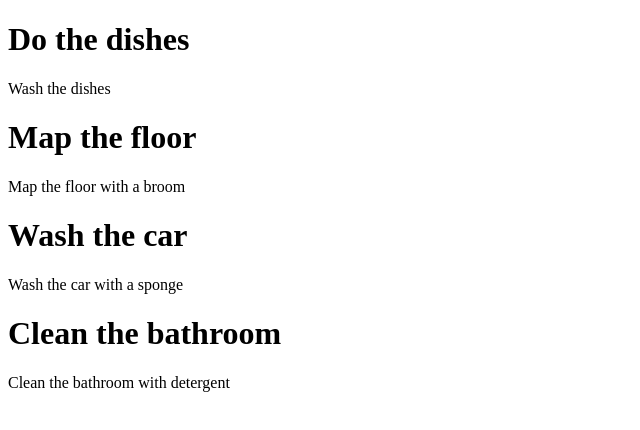
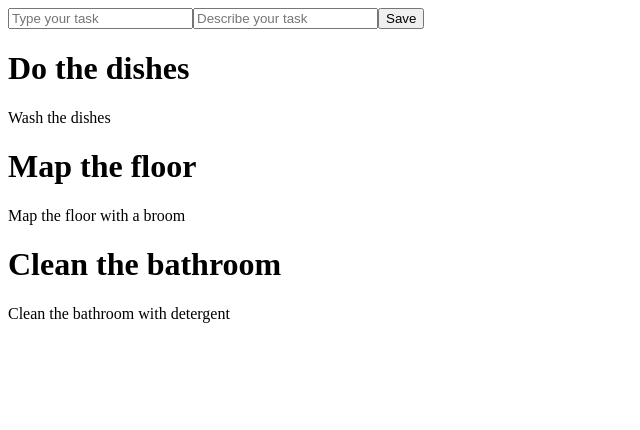
Before and after one commit to wardner/react-task-app, a React (Vite) app: page / in a window 1280 px wide. Shown: the top 430 px of the page, without its empty margins (0-640 px from the left). Built offline with nearby package versions, Linux system fonts and the light colour scheme.

Commit message:
feat: add tasklist component and create title of a new task

```diff
--- a/src/App.jsx
+++ b/src/App.jsx
@@ -1,10 +1,32 @@
+import TaskForm from "./TaskForm";
 import TaskList from "./TaskList";
+import { tasks as data } from "./tasks";
+import { useState, useEffect } from "react";
 
 function App() {
+	const [tasks, setTasks] = useState([]);
+
+	useEffect(() => {
+		setTasks(data);
+	}, []);
+
+	const taskTitle = (title) => {
+		setTasks([
+			...tasks,
+			{
+				title,
+				id: tasks.length,
+				description:
+					"Lorem ipsum dolor sit amet consectetur adipisicing elit. Quisquam, quod.",
+			},
+		]);
+	};
+
 	return (
-		<div>
-			<TaskList />
-		</div>
+		<>
+			<TaskForm taskTitle={taskTitle} />
+			<TaskList tasks={tasks} />
+		</>
 	);
 }
 
--- /dev/null
+++ b/src/TaskForm.jsx
@@ -0,0 +1,24 @@
+import { useState } from "react";
+
+function TaskForm({ taskTitle }) {
+	const [title, setTitle] = useState("");
+
+	const handleSubmit = (e) => {
+		e.preventDefault();
+		taskTitle(title);
+	};
+
+	return (
+		<form onSubmit={handleSubmit}>
+			<input
+				type='text'
+				placeholder='Type your task'
+				onChange={(e) => setTitle(e.target.value)}
+			/>
+			<input type='text' placeholder='Describe your task' />
+			<button>Save</button>
+		</form>
+	);
+}
+
+export default TaskForm;
--- a/src/TaskList.jsx
+++ b/src/TaskList.jsx
@@ -1,13 +1,4 @@
-import { tasks as data } from "./tasks";
-import { useState, useEffect } from "react";
-
-function TaskList() {
-	const [tasks, setTasks] = useState([]);
-
-	useEffect(() => {
-		setTasks(data);
-	}, []);
-
+function TaskList({ tasks }) {
 	if (!tasks.length) {
 		return <h1>It seems that you doesnt have task yet</h1>;
 	}
--- a/src/tasks.js
+++ b/src/tasks.js
@@ -11,11 +11,6 @@ export const tasks = [
 	},
 	{
 		id: 2,
-		title: "Wash the car",
-		description: "Wash the car with a sponge",
-	},
-	{
-		id: 3,
 		title: "Clean the bathroom",
 		description: "Clean the bathroom with detergent",
 	},
```
